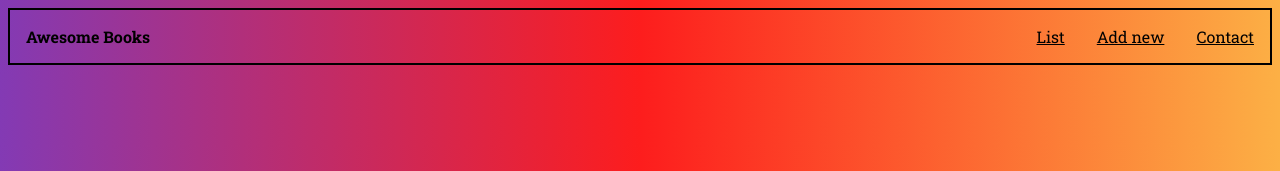
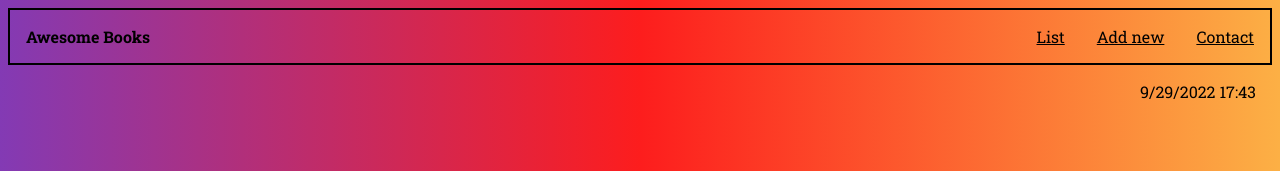
Before and after one commit to MattGomb/awesome-books, a plain HTML site: page index.html in a window 1280 px wide. Shown: the top 171 px of the page. Drawn offline with Linux system fonts and the light colour scheme.

Commit message:
Add changes to html, css and JS

```diff
--- a/index.html
+++ b/index.html
@@ -22,6 +22,7 @@
   </header>
   <main>
     <section class="container">
+      <div id="current_date"></div>
       <div id="booksInput">
         <h1>All awesome books</h1>
         <div>
--- a/script.js
+++ b/script.js
@@ -128,3 +128,11 @@ document.getElementById('navContact').addEventListener('click', () => {
   document.getElementById('inputForm').style.display = 'none';
   document.getElementById('contactForm').style.display = 'flex';
 });
+
+date = new Date();
+year = date.getFullYear();
+month = date.getMonth() + 1;
+day = date.getDate();
+hour = date.getHours();
+minutes = date.getMinutes();
+document.getElementById("current_date").innerHTML = month + "/" + day + "/" + year +" " + hour + ":" + minutes;
--- a/style.css
+++ b/style.css
@@ -121,3 +121,9 @@ td:nth-child(3n) {
   flex-direction: column;
   font-size: 1.25rem;
 }
+
+#current_date {
+  align-self: flex-end;
+  margin-right: 1rem;
+  margin-top: 1rem ;
+}
```
